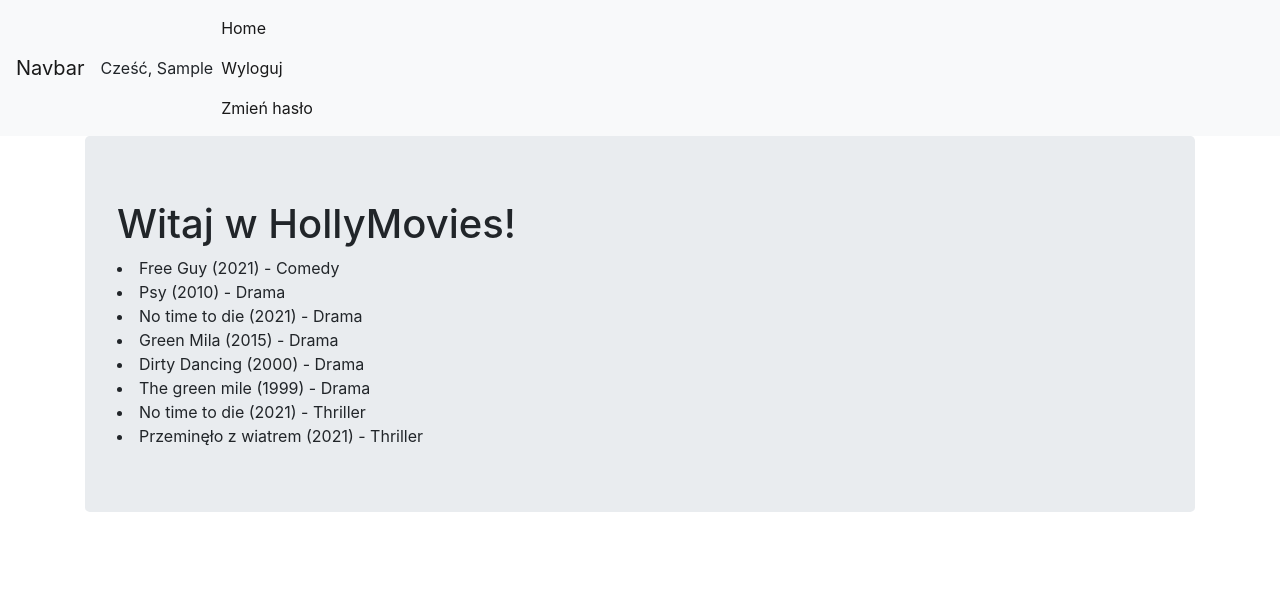
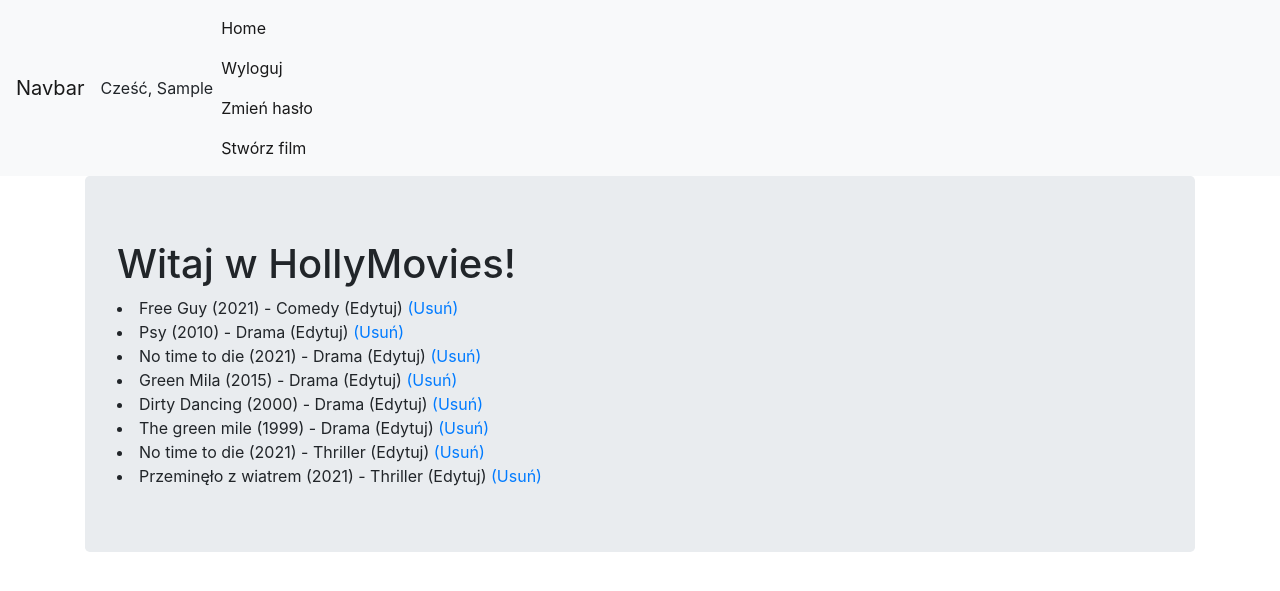
Before and after one commit to Maciej7410/DJangoProject, a Django app: page / in a window 1280 px wide. Shown: the top 591 px of the page. Run offline with Django 3.2, Linux system fonts and the light colour scheme; the visitor is signed in with stand-in values (Sample User, id 1); data comes from the database, SQL or seed files in the repository.

Commit message:
fixy in template

```diff
--- a/viewer/templates/base.html
+++ b/viewer/templates/base.html
@@ -36,6 +36,7 @@
                     {% else %}
                         <a class="nav-link" href = "{% url 'login' %}"> Zaloguj </a>
                     {% endif %}
+                    <a class="nav-link" href="{% url 'movie_create' %}">Stwórz film</a>
                 </li>
             </ul>
         </div>
--- a/viewer/templates/movies.html
+++ b/viewer/templates/movies.html
@@ -1,9 +1,7 @@
 {% extends "base.html" %}
 
 {% block title %}
-
     Lista filmów
-
 {% endblock %}
 
 {% block content %}
@@ -11,6 +9,8 @@
     {% for movie in object_list %}
         <li>
             {{ movie.title }} ({{movie.released.year}}) - {{ movie.genre.name }}
+            (Edytuj)
+            <a href="{% url 'movie_delete' movie.id %}" > (Usuń)</a>
         </li>
 
 
```
